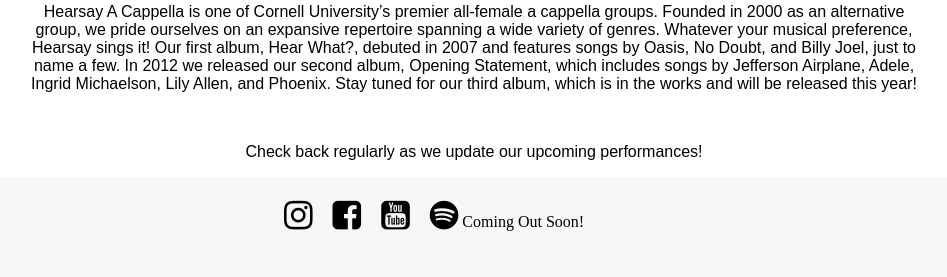
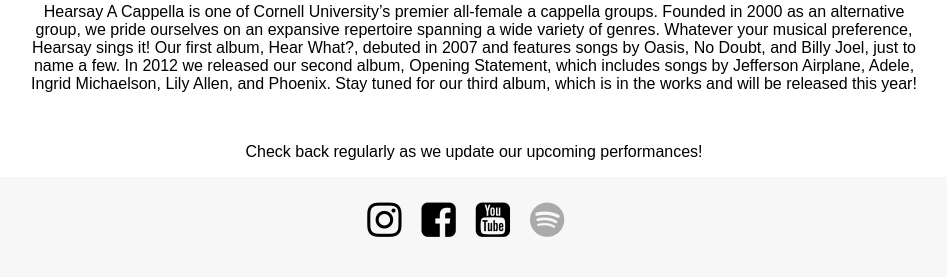
Before and after one commit to vml39/Hearsay-Website-Design, a PHP site: page /index.php in a window 1280 px wide. Shown: the part 657-934 px from the top of the page, without its empty margins (166-1113 px from the left). Run offline with PHP 8.4, Linux system fonts and the light colour scheme; some web fonts are replaced.

Commit message:
footer fixed

```diff
--- a/alumni.php
+++ b/alumni.php
@@ -35,7 +35,7 @@
     </form>
 
     <!-- still need to include php validation; currently using js validation -->
-
+  </br>
   </div>
 
   <?php
--- a/includes/footer.php
+++ b/includes/footer.php
@@ -9,8 +9,8 @@
     <li><a href="https://www.facebook.com/HearsayACappella/"> <i class="fa fa-facebook-square fa-1x"></i> </a></li>
     <li><a href="https://www.youtube.com/user/HearsayACappella"><i class="fa fa-youtube-square fa-1x"></i> </a></li>
 <div id="spotify">
-    <li><a href=""><i class="fa fa-spotify fa-1x"></i></a> Coming Out Soon!</li>
+    <li><a href=""><i class="fa fa-spotify fa-1x" title="Coming out soon!"></i></a></li>
+  </div>
   </ul>
-  </div>
 </div>
 </html>
--- a/styles/all.css
+++ b/styles/all.css
@@ -106,10 +106,9 @@ img[src="images/pages-cover.jpg"] {
   overflow: hidden;
   background-color: #f7f7f7;
   width: 400px;
-  padding: 0;
   margin: 0 auto;
   height: 100px;
-  /*padding-left: 43%;*/
+  padding-left: 13%;
 }
 
 .footer li {
@@ -120,7 +119,7 @@ img[src="images/pages-cover.jpg"] {
 }
 
 .footer li a {
-    font-size: 25pt;
+    font-size: 30pt;
     color: #000;
     text-align: center;
     padding: 0;
@@ -129,6 +128,25 @@ img[src="images/pages-cover.jpg"] {
 .footer a:hover {
   color: #662d91;
 }
+
+#spotify li {
+  float: left;
+  margin-left: 10px;
+  margin-right: 10px;
+  margin-top: 5%;
+}
+
+#spotify a:hover {
+    color:  #ABAAAA;
+  }
+
+#spotify li a {
+  font-size: 30pt;
+  color: #ABAAAA;
+  text-align: center;
+  padding: 0;
+}
+
 
 /** index.php */
 #about p{
```
